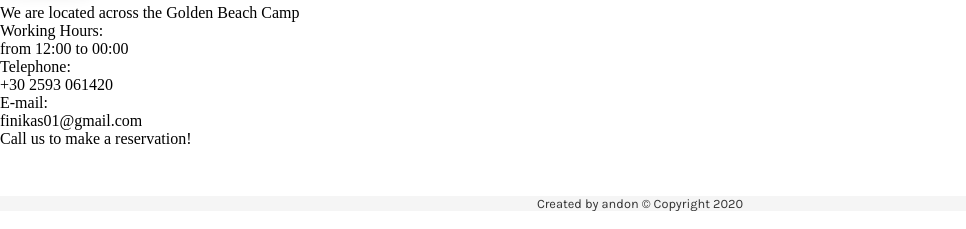
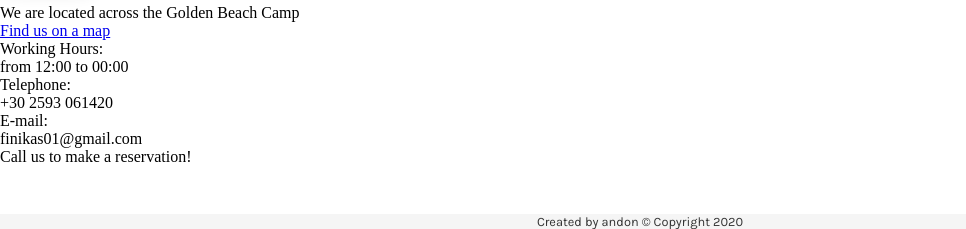
Before and after one commit to andon94/finikasRestaurant, a Gatsby site: page / in a window 1280 px wide. Shown: the part 628-857 px from the top of the page, without its empty margins (0-966 px from the left). Built offline with nearby package versions, Linux system fonts and the light colour scheme; Gatsby itself is replaced by a stand-in of ours; a web font is replaced by a local one.

Commit message:
Put back the link because it had no effect

```diff
--- a/src/components/contact/contact.js
+++ b/src/components/contact/contact.js
@@ -6,9 +6,9 @@ const Contact = () =>{
         <div className={contactStyle.contactDiv} id='c'>
             <div className={contactStyle.font}>Welcome</div>
             <div>We are located across the Golden Beach Camp</div>
-            {/* <div className={contactStyle.padding}>
+            <div className={contactStyle.padding}>
                 <a href="https://goo.gl/maps/jjmFeDqTdaT9kctv7" target="blank">Find us on a map</a>
-            </div> */}
+            </div>
             <div>
                 <p>Working Hours:</p>
                 <p className={contactStyle.color}>from 12:00 to 00:00</p>
```
